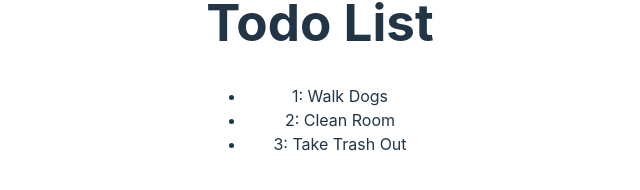
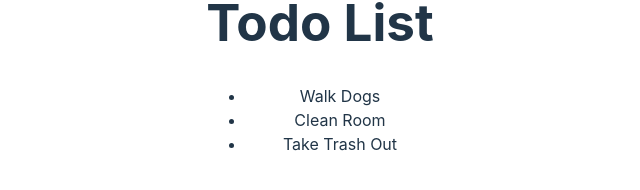
Before and after one commit to DanielGonzalezGil/todo-React-App, a React (Vite) app: page / in a window 1280 px wide. Shown: the part 334-524 px from the top of the page, without its empty margins (320-960 px from the left). Built offline with nearby package versions, Linux system fonts and the light colour scheme.

Commit message:
added unique key for each item in list

```diff
--- a/src/App.jsx
+++ b/src/App.jsx
@@ -17,7 +17,7 @@
 
 /* rendering the list */
 const renderList = todoList.map(function(listItem){
-  return <li>{listItem.id}: {listItem.title}</li>
+  return <li key={listItem.id}>{listItem.title}</li>
 });
 
 function App() {
```
